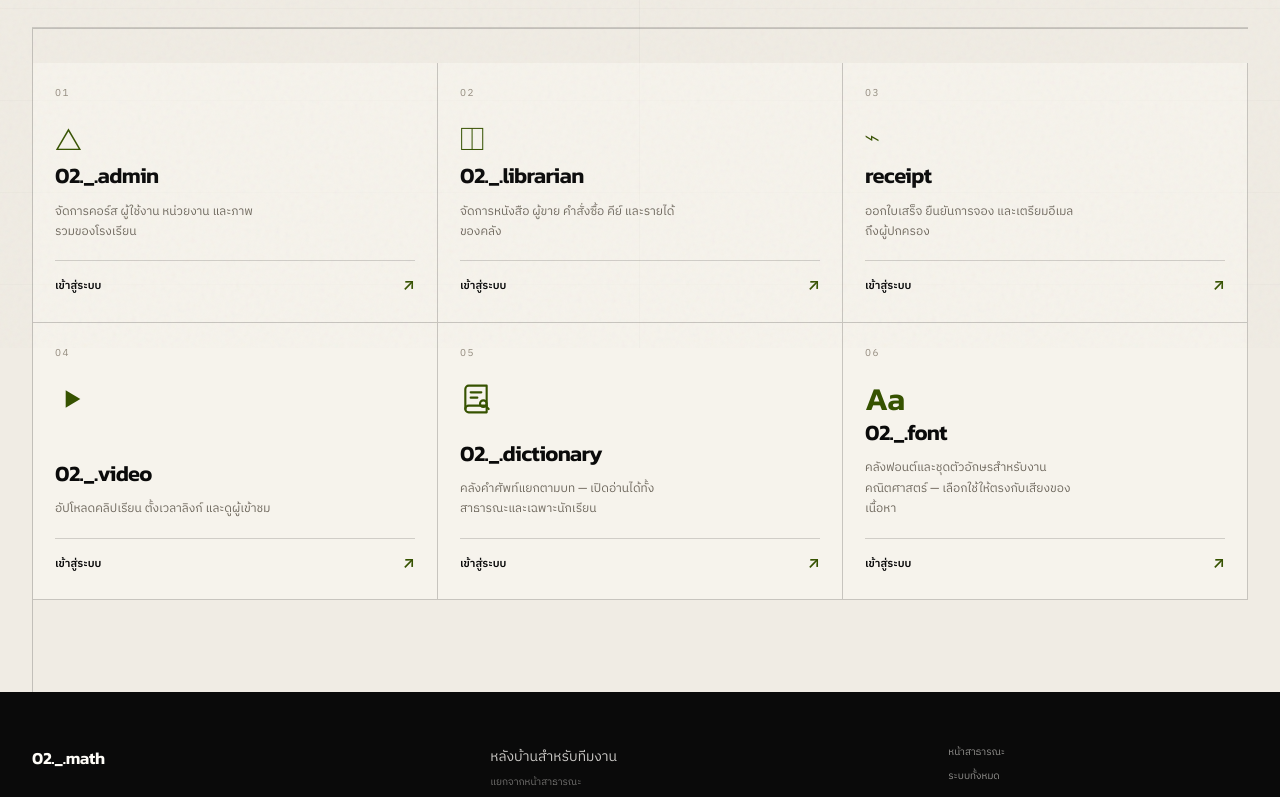
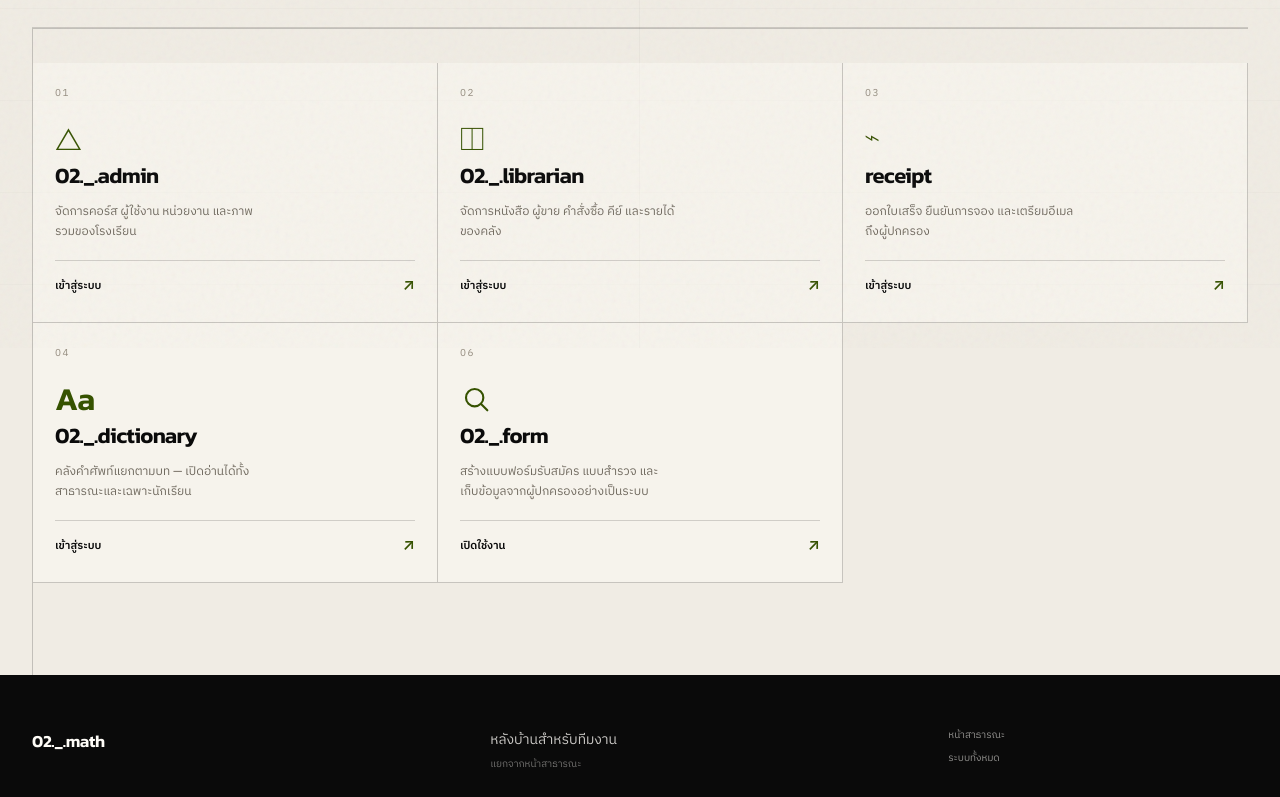
Before and after one commit to 08wxch/02._.math, a plain HTML site: page admin/index.html in a window 1280 px wide. Shown: the part 452-1249 px from the top of the page. Drawn offline with Linux system fonts and the light colour scheme.

Commit message:
Correct backoffice card to form and align icons

```diff
--- a/admin/index.html
+++ b/admin/index.html
@@ -59,24 +59,17 @@
       </a>
       <a class="backoffice-card" href="https://videos.02math.com">
         <span class="backoffice-card__num">04</span>
-        <span class="backoffice-card__glyph" aria-hidden="true"><svg viewBox="0 0 24 24" width="32" height="32" fill="currentColor" focusable="false"><path d="M8 5.4v13.2L19 12z"/></svg></span>
-        <h2>02._.video</h2>
-        <p>อัปโหลดคลิปเรียน ตั้งเวลาลิงก์ และดูผู้เข้าชม</p>
-        <span class="backoffice-card__link">เข้าสู่ระบบ <span aria-hidden="true">↗</span></span>
-      </a>
-      <a class="backoffice-card" href="https://dictionary.02math.com">
-        <span class="backoffice-card__num">05</span>
-        <span class="backoffice-card__glyph" aria-hidden="true"><svg viewBox="0 0 24 24" width="32" height="32" fill="none" stroke="currentColor" stroke-width="1.6" stroke-linecap="round" stroke-linejoin="round"><path d="M4 19.5A2.5 2.5 0 0 1 6.5 17H20"/><path d="M6.5 2H20v20H6.5A2.5 2.5 0 0 1 4 19.5v-15A2.5 2.5 0 0 1 6.5 2z"/><path d="M8 7h8M8 11h5"/><circle cx="17.5" cy="15.5" r="2.5"/><path d="m19.3 17.3 2.2 2.2"/></svg></span>
+        <span class="backoffice-card__glyph" aria-hidden="true">Aa</span>
         <h2>02._.dictionary</h2>
         <p>คลังคำศัพท์แยกตามบท — เปิดอ่านได้ทั้งสาธารณะและเฉพาะนักเรียน</p>
         <span class="backoffice-card__link">เข้าสู่ระบบ <span aria-hidden="true">↗</span></span>
       </a>
-      <a class="backoffice-card" href="https://font.02math.com" data-service="font">
+      <a class="backoffice-card" href="https://08wxch.github.io/02._.mock/form/" data-service="form">
         <span class="backoffice-card__num">06</span>
-        <span class="backoffice-card__glyph" aria-hidden="true">Aa</span>
-        <h2>02._.font</h2>
-        <p>คลังฟอนต์และชุดตัวอักษรสำหรับงานคณิตศาสตร์ — เลือกใช้ให้ตรงกับเสียงของเนื้อหา</p>
-        <span class="backoffice-card__link">เข้าสู่ระบบ <span aria-hidden="true">↗</span></span>
+        <span class="backoffice-card__glyph" aria-hidden="true"><svg viewBox="0 0 24 24" width="32" height="32" fill="none" stroke="currentColor" stroke-width="1.6" stroke-linecap="round" stroke-linejoin="round"><circle cx="11" cy="11" r="6.5"/><path d="m16 16 4.5 4.5"/></svg></span>
+        <h2>02._.form</h2>
+        <p>สร้างแบบฟอร์มรับสมัคร แบบสำรวจ และเก็บข้อมูลจากผู้ปกครองอย่างเป็นระบบ</p>
+        <span class="backoffice-card__link">เปิดใช้งาน <span aria-hidden="true">↗</span></span>
       </a>
     </section>
   </main>
```
